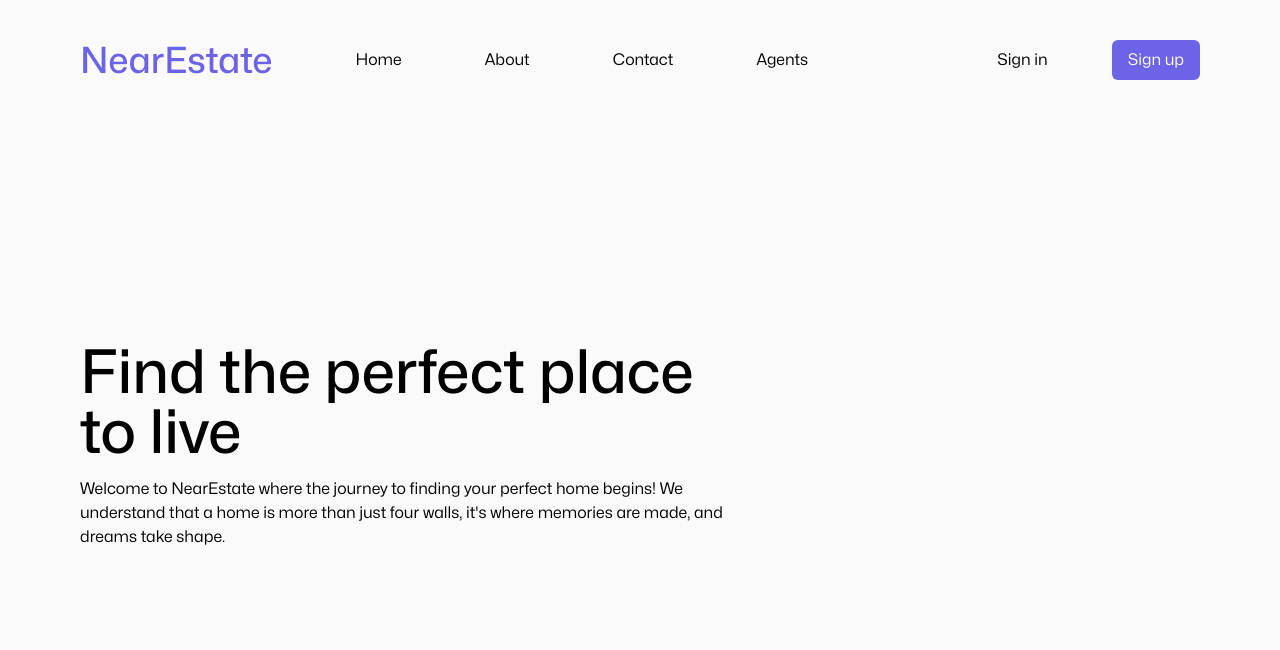
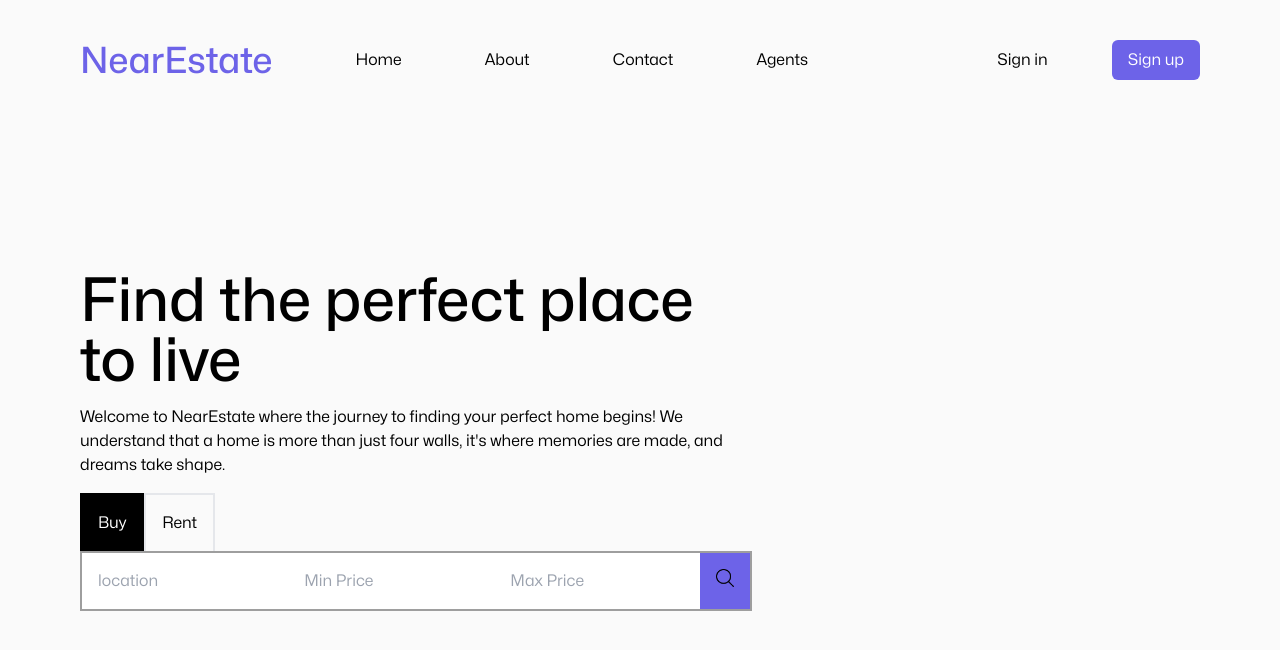
Before and after one commit to Vivek-68/Near-Estate, a React (Vite) app in the folder client/: page / in a window 1280 px wide. Shown: the top 650 px of the page. Built offline with nearby package versions, Linux system fonts and the light colour scheme.

Commit message:
added search bar component

```diff
--- /dev/null
+++ b/client/src/components/Searchbar.jsx
@@ -0,0 +1,30 @@
+import React, { useState } from 'react'
+
+
+const Searchbar = () => {
+const [formData,setFormData] = useState({
+    type:'buy',location:'',minPrice:'',maxPrice:''
+});
+const handleChange = (e) =>{
+    setFormData(prev => ({...prev,[e.target.name]:e.target.value}));
+}
+const activeButton = 'p-2 md:p-4 px-6 bg-black text-white border-2 border-black border-b-0';
+const inactiveButton = 'p-2 md:p-4 px-6  border-2 border-b-0';
+  return (
+    <div>
+    <div>
+        <button onClick={()=>setFormData(prev => ({...prev,type:'buy'}))} name='buy' className={formData.type === 'buy'?activeButton:inactiveButton}>Buy</button>
+        <button onClick={()=>setFormData(prev => ({...prev,type:'rent'}))} name='rent' className={formData.type === 'rent'?activeButton:inactiveButton}>Rent</button>
+    </div>
+    <form  className='flex flex-col max-[767px]:gap-4 md:flex-row md:border-grey md:border-2 '>
+    <input onChange={handleChange}  value={formData.location} className='p-2 md:p-4 w-[100%] max-[767px]:border-2' type="text" name='location' placeholder='location'/>
+    <input onChange={handleChange} value={formData.minPrice}  className='p-2 md:p-4 w-[100%] max-[767px]:border-2' type="number" name='minPrice' placeholder='Min Price' min={0} max={10000000}/>
+    <input  onChange={handleChange} value={formData.maxPrice} className='p-2 md:p-4 w-[100%] max-[767px]:border-2' type="number" name='maxPrice' placeholder='Max Price' min={0} max={10000000}/>
+    <button className='flex justify-center p-4 bg-lilac'><img src="/icons/search-interface-symbol.png" alt="search-icon" className='w-4  md:w-16 text-white' /></button>
+    </form>
+    </div>
+
+  )
+}
+
+export default Searchbar
--- a/client/src/pages/HomePage.jsx
+++ b/client/src/pages/HomePage.jsx
@@ -1,14 +1,17 @@
 import React from 'react'
+import Searchbar from '../components/Searchbar'
 
 const HomePage = () => {
   return (
     <div className='flex'>
-        <div className='[height:calc(100vh-150px)] flex flex-col justify-center w-[60%] gap-4'>
+        <div className='max-[767px]:mt-8 h-screen md:h-[80vh] flex flex-col justify-center w-[60%] gap-4'>
             <h1 className='max-[350px]:text-3xl max-[450px]:text-5xl text-6xl mono-medium'>Find the perfect place to live</h1>
             <h2 className='max-[350px]:text-[14px] mono-light'>Welcome to NearEstate where the journey to finding your perfect home begins! We understand
                 that a home is more than just four walls, it's where memories are made, and dreams take shape.
             </h2>
+            <Searchbar/>
         </div>
+
         <div></div>
     </div>
   )
```
Also changed, not shown: client/public/icons/search-interface-symbol.png (added).
